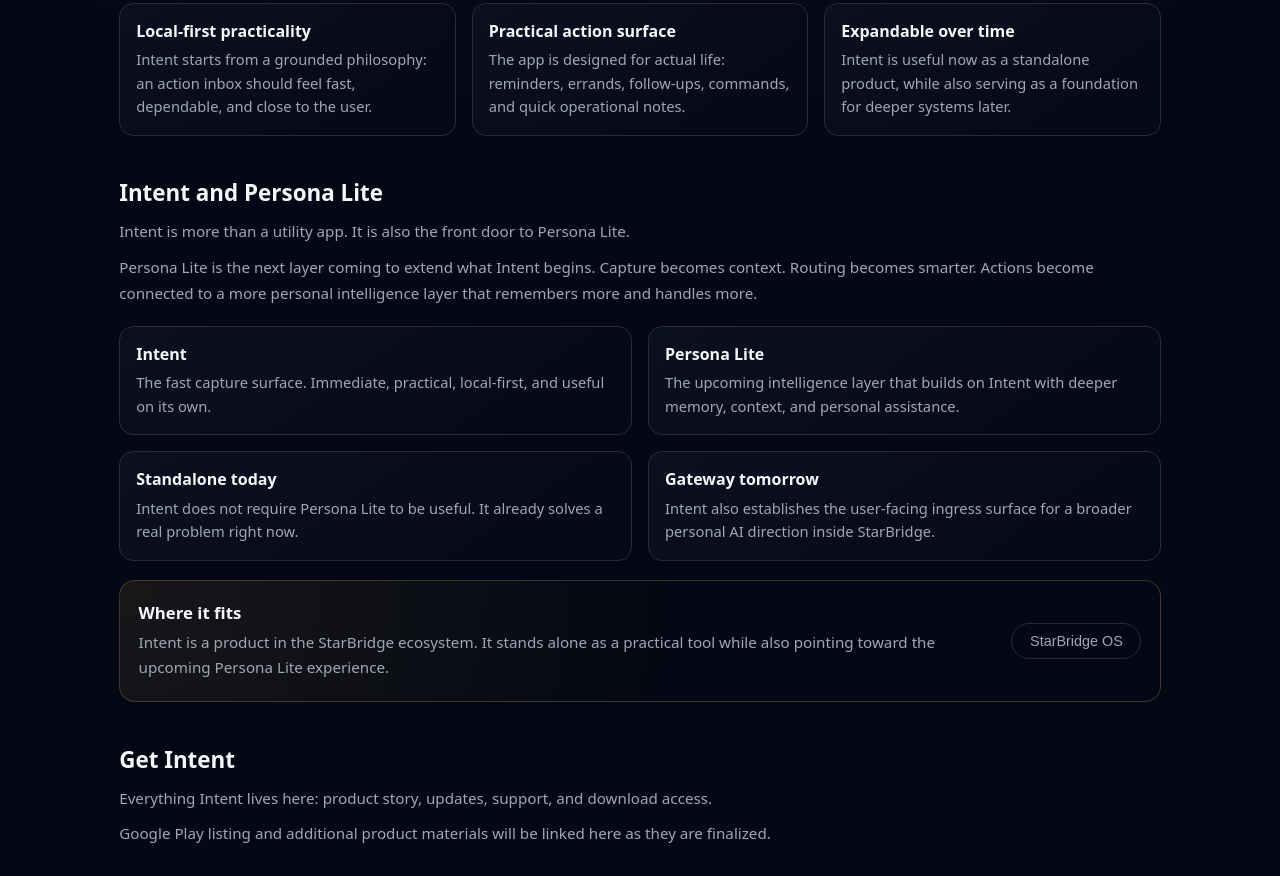
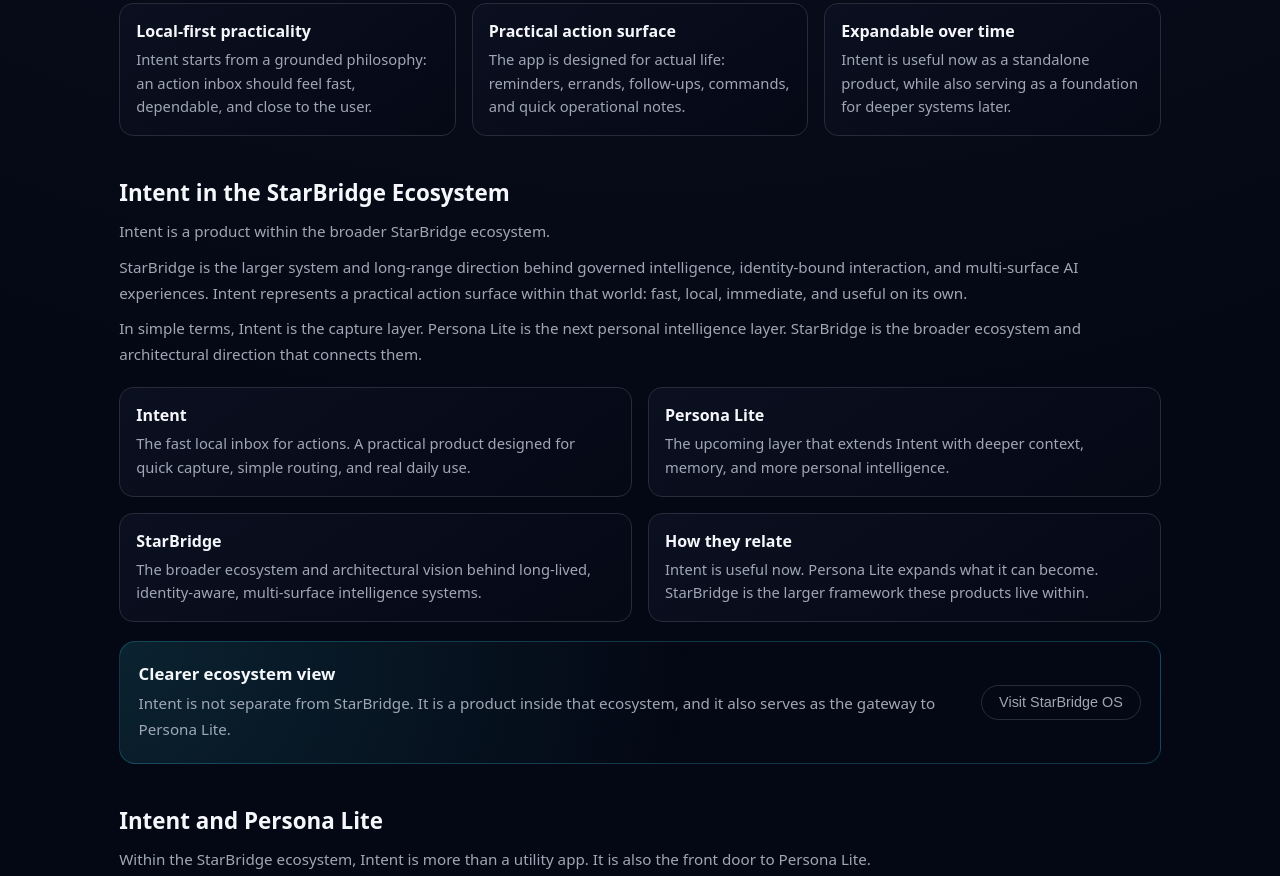
Before and after one commit to jsnfeinstein71/intent-site, a plain HTML site: page index.html in a window 1280 px wide. Shown: the part 1375-2251 px from the top of the page. Drawn offline with Linux system fonts and the light colour scheme.

Commit message:
Update index.html

```diff
--- a/index.html
+++ b/index.html
@@ -400,6 +400,7 @@
       <a href="#overview">Overview</a>
       <a href="#why">Why Intent</a>
       <a href="#features">Features</a>
+      <a href="#starbridge">StarBridge</a>
       <a href="#persona-lite">Persona Lite</a>
       <a href="#contact">Contact</a>
     </nav>
@@ -533,10 +534,66 @@
     </div>
   </section>
 
+  <section id="starbridge">
+    <h2>Intent in the StarBridge Ecosystem</h2>
+    <p>
+      Intent is a product within the broader StarBridge ecosystem.
+    </p>
+    <p>
+      StarBridge is the larger system and long-range direction behind governed intelligence, identity-bound interaction,
+      and multi-surface AI experiences. Intent represents a practical action surface within that world: fast, local,
+      immediate, and useful on its own.
+    </p>
+    <p>
+      In simple terms, Intent is the capture layer. Persona Lite is the next personal intelligence layer. StarBridge is
+      the broader ecosystem and architectural direction that connects them.
+    </p>
+
+    <div class="usecases">
+      <div class="card">
+        <h3>Intent</h3>
+        <p>
+          The fast local inbox for actions. A practical product designed for quick capture, simple routing, and real daily use.
+        </p>
+      </div>
+
+      <div class="card">
+        <h3>Persona Lite</h3>
+        <p>
+          The upcoming layer that extends Intent with deeper context, memory, and more personal intelligence.
+        </p>
+      </div>
+
+      <div class="card">
+        <h3>StarBridge</h3>
+        <p>
+          The broader ecosystem and architectural vision behind long-lived, identity-aware, multi-surface intelligence systems.
+        </p>
+      </div>
+
+      <div class="card">
+        <h3>How they relate</h3>
+        <p>
+          Intent is useful now. Persona Lite expands what it can become. StarBridge is the larger framework these products live within.
+        </p>
+      </div>
+    </div>
+
+    <div class="callout">
+      <div>
+        <h3>Clearer ecosystem view</h3>
+        <p>
+          Intent is not separate from StarBridge. It is a product inside that ecosystem, and it also serves as the gateway to Persona Lite.
+        </p>
+      </div>
+      <button class="button-secondary" onclick="location.href='https://starbridgeos.com'">Visit StarBridge OS</button>
+    </div>
+  </section>
+
   <section id="persona-lite">
     <h2>Intent and Persona Lite</h2>
     <p>
-      Intent is more than a utility app. It is also the front door to Persona Lite.
+      Within the StarBridge ecosystem, Intent is more than a utility app. It is also the front door to Persona Lite.
     </p>
     <p>
       Persona Lite is the next layer coming to extend what Intent begins. Capture becomes context. Routing becomes smarter.
```
